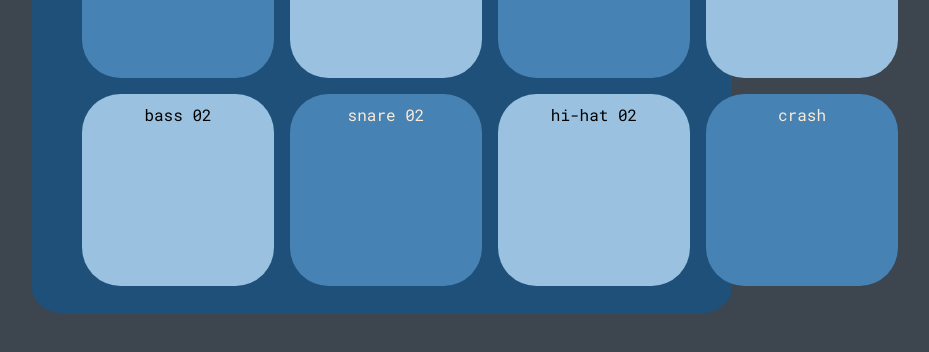
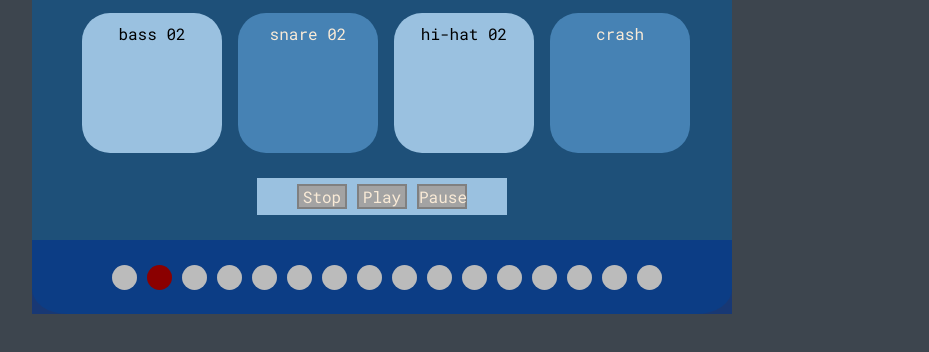
Before and after one commit to bobbythree/drum-machine, a plain HTML site: page index.html in a window 1280 px wide. Shown: the part 236-588 px from the top of the page, without its empty margins (258-1187 px from the left). Drawn offline with Linux system fonts and the light colour scheme; a web font is replaced by a local one.

Commit message:
User interface WIP

```diff
--- a/index.html
+++ b/index.html
@@ -39,6 +39,29 @@
         <audio class="sound" src="./sounds/crash.wav"></audio>
         crash</div>
     </div>
+    <div class="transport">
+      <span class="transportButton">Stop</span>
+      <span class="transportButton">Play</span>
+      <span class="transportButton">Pause</span>
+    </div>
+    <div class="sequencer">
+      <span id="sb00" class="sequencerButton"></span>
+      <span id="sb01" class="sequencerButton"></span>
+      <span id="sb02" class="sequencerButton"></span>
+      <span id="sb03" class="sequencerButton"></span>
+      <span id="sb04" class="sequencerButton"></span>
+      <span id="sb05" class="sequencerButton"></span>
+      <span id="sb06" class="sequencerButton"></span>
+      <span id="sb07" class="sequencerButton"></span>
+      <span id="sb08" class="sequencerButton"></span>
+      <span id="sb09" class="sequencerButton"></span>
+      <span id="sb010" class="sequencerButton"></span>
+      <span id="sb011" class="sequencerButton"></span>
+      <span id="sb012" class="sequencerButton"></span>
+      <span id="sb013" class="sequencerButton"></span>
+      <span id="sb014" class="sequencerButton"></span>
+      <span id="sb015" class="sequencerButton"></span>
+    </div>
   </div>
 
   <!-- Have to declar these bottom up so functions in other files may be called from script.js -->
--- a/modules/sequencer.js
+++ b/modules/sequencer.js
@@ -2,15 +2,17 @@
 
 //Variables
 var isPlaying = false;
+var currentBeat = 0;
 
 //Reset the sequencer
-function Reset()
+function Stop()
 {
-    console.debug("Resetting sequencer");
+    console.debug("Stopping sequencer");
+    currentBeat = 0;
     isPlaying = false;
 }
 
-function Start()
+function Play()
 {
     console.debug("Starting sequencer");
     isPlaying = true;
@@ -21,3 +23,11 @@ function Pause()
     console.debug("Pausing sequencer");
     isPlaying = false;
 }
+
+function Update() {
+    console.debug("Updating sequencer");
+
+    //TODO: If time to move along to next beat, loop arounnd etc
+    currentBeat++;
+    document.getElementById("sb01").style.backgroundColor="darkred";
+  }
--- a/script.js
+++ b/script.js
@@ -22,6 +22,7 @@ window.addEventListener('load', () => {
 //Play the sound
 function PlaySound(soundIndex)
 {
+  console.debug("Playing sound index: " + soundIndex);
   if(soundIndex >= 0)
   {
     sounds[soundIndex].currentTime = 0;
@@ -32,5 +33,6 @@ function PlaySound(soundIndex)
 function Initialize()
 {
     console.debug("Initializing");
-    Reset();
+    Stop();
+    Update();
 }
--- a/style.css
+++ b/style.css
@@ -68,6 +68,47 @@ h1 {
   transform: scale(0.98);
 }
 
-.pad {
-  user-select: none;
+.transport {
+  background-color: rgb(154, 193, 224);
+  margin-top: 25px;
+  width: 250px;
+  height: 50px;
+  display: flex;
+  flex-direction: row;
+  align-items: center;
+  justify-content: center;
 }
+
+.transportButton {
+  display: block;
+  margin: 5px;
+  background-color: rgb(163, 163, 163);
+  height: 25px;
+  width: 50px;
+  display: inline-block;
+  text-align: center;
+  border-color: gray;
+  border-width: 2px;
+  border-style: solid;
+}
+
+.sequencer {
+  background-color: rgba(0, 49, 141, 0.603);
+  margin-top: 25px;
+  width: 700px;
+  height: 100px;
+  display: flex;
+  flex-direction: row;
+  align-items: center;
+  justify-content: center;
+}
+
+.sequencerButton {
+  vertical-align: middle;
+  margin-left: 10px;
+  height: 25px;
+  width: 25px;
+  background-color: #bbb;
+  border-radius: 50%;
+  display: inline-block;
+}
```
